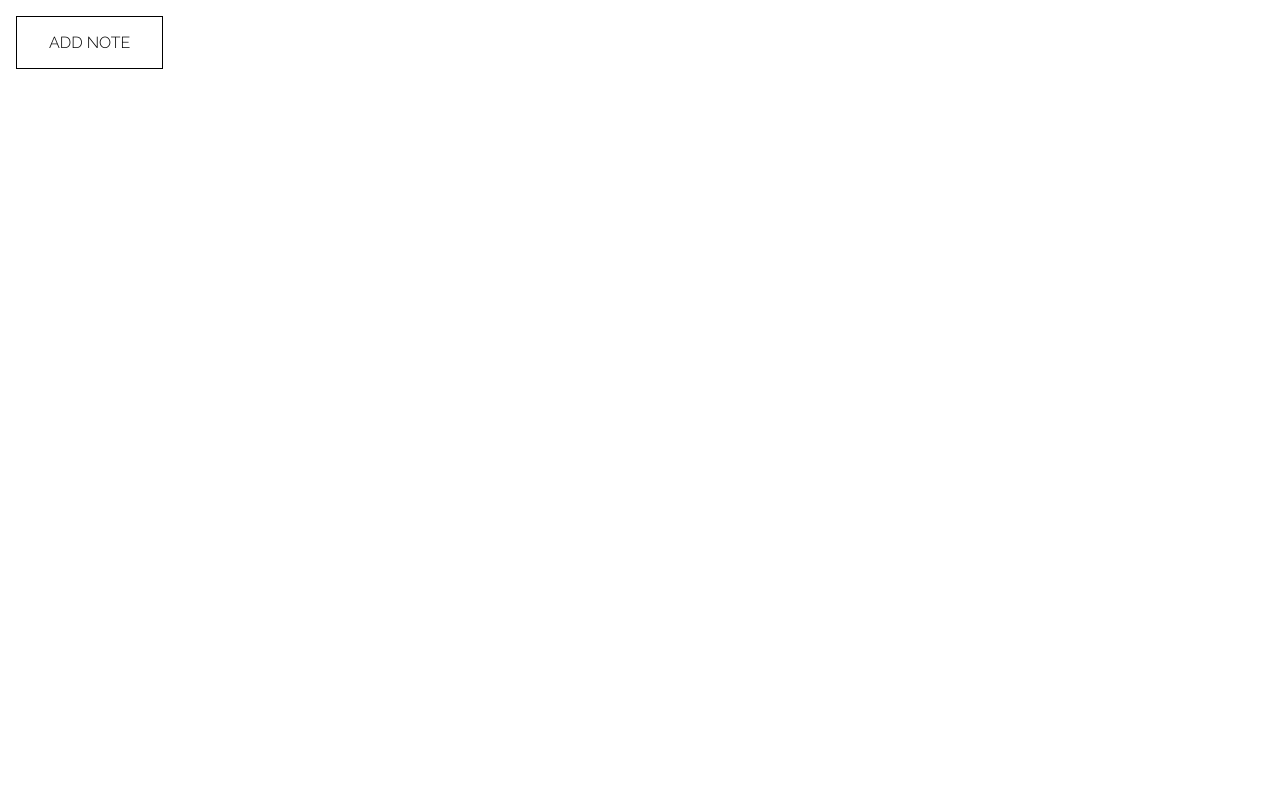
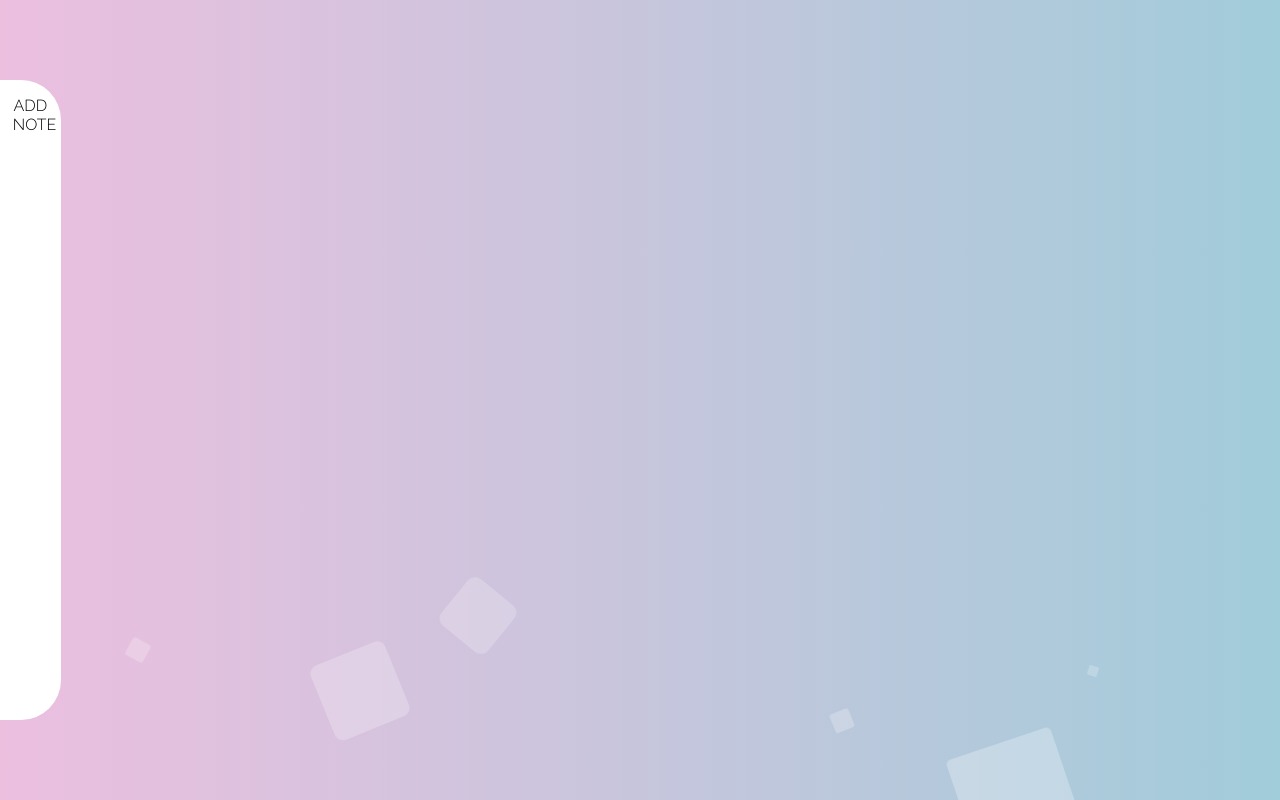
Before and after one commit to ka1x/sticky-notes-v2, a React (Vite) app: page / in a window 1280 px wide. Built offline with nearby package versions, Linux system fonts and the light colour scheme.

Commit message:
animated background

```diff
--- a/src/App.jsx
+++ b/src/App.jsx
@@ -1,5 +1,5 @@
 import {useEffect, useState} from 'react';
-import {AddForm, NoteGallery} from './components';
+import {AddForm, NoteGallery, Background, Sidebar} from './components';
 
 function App() {
    const [notes, setNotes] = useState(localStorage.notes ? JSON.parse(localStorage.notes) : []);
@@ -22,7 +22,6 @@ function App() {
             content: item.content,
             date: editedNote.date,
             id: item.id,
-
          };
          return newNote;
       } else {
@@ -35,7 +34,6 @@ function App() {
          };
          return newNote;
       }
-
    };
 
    // adds new note to notes
@@ -60,7 +58,10 @@ function App() {
 
    return (
       <>
-         <button onClick={() => setOpenForm(true)}>add note</button>
+         <Background />
+
+<Sidebar setOpenForm={setOpenForm}/>
+
 
          <AddForm
             addNote={addNote}
--- a/src/components/AddForm.jsx
+++ b/src/components/AddForm.jsx
@@ -3,7 +3,7 @@ import uuid from 'react-uuid';
 
 import '../styles/add-form.css';
 
-const AddForm = ({addNote, isOpened, setIsOpened, setEditedNote, editedNote, isEdited, setIsEdited,onEdit}) => {
+const AddForm = ({addNote, isOpened, setIsOpened, setEditedNote, editedNote, isEdited, setIsEdited, onEdit}) => {
    const [title, setTitle] = useState('');
    const [content, setContent] = useState('');
 
@@ -18,36 +18,51 @@ const AddForm = ({addNote, isOpened, setIsOpened, setEditedNote, editedNote, isE
       passEditData();
    }, [isEdited, editedNote]);
 
+   // const handleSubmit = (e) => {
+   //    e.preventDefault();
+
+   //    if (isEdited) {
+   //       const id = editedNote.id;
+   //       onEdit({id, content, title});
+   //    } else {
+   //       //if adding new
+   //       const id = uuid();
+   //       addNote({id, content, title});
+   //    }
+
+   //    handleClose();
+   // };
    const handleSubmit = (e) => {
       e.preventDefault();
 
+      const note = {
+         id: isEdited ? editedNote.id : uuid(),
+         title,
+         content,
+      };
+
       if (isEdited) {
-         const id = editedNote.id;
-         onEdit({id, content, title});
+         onEdit(note);
       } else {
-         //if adding new
-         const id = uuid();
-         addNote({id, content, title});
+         addNote(note);
       }
 
       handleClose();
    };
 
    const handleClose = () => {
-
       if (isEdited) {
-         setIsEdited(false)
-         setEditedNote('')
+         setIsEdited(false);
+         setEditedNote('');
       }
-
-      setContent('')
-      setTitle('')
+      setContent('');
+      setTitle('');
       setIsOpened(false);
-   }
+   };
 
    return (
       <div className={isOpened ? 'window visible' : 'window hidden'}>
-         <p onClick={()=>handleClose()}>X</p>
+         <p onClick={() => handleClose()}>X</p>
          <form onSubmit={handleSubmit}>
             <label htmlFor='title'>Title:</label>
             <input
--- /dev/null
+++ b/src/components/Background.jsx
@@ -0,0 +1,23 @@
+import React from 'react';
+import '../styles/background.css';
+
+const Background = () => {
+   return (
+      <div className='background'>
+         <div className='deco'>
+            <div></div>
+            <div></div>
+            <div></div>
+            <div></div>
+            <div></div>
+            <div></div>
+            <div></div>
+            <div></div>
+            <div></div>
+            <div></div>
+         </div>
+      </div>
+   );
+};
+
+export default Background;
--- /dev/null
+++ b/src/components/Sidebar.jsx
@@ -0,0 +1,16 @@
+import React from 'react'
+import '../styles/sidebar.css'
+
+const Sidebar = ({setOpenForm}) => {
+  return (
+
+	 <>
+	 <div className='nav'>
+
+	  <button onClick={() => setOpenForm(true)}>add note</button>
+	 </div>
+	 </>
+  )
+}
+
+export default Sidebar
--- a/src/components/index.js
+++ b/src/components/index.js
@@ -1,7 +1,11 @@
 import AddForm from './AddForm';
+import Background from './Background';
 import Note from './Note';
 import NoteFull from './NoteFull';
 import NoteGallery from './NoteGallery';
+import Sidebar from './Sidebar';
 
-export {AddForm, NoteGallery, Note,NoteFull
+
+export {AddForm, NoteGallery, Note,NoteFull, Background, Sidebar
+
 };
--- /dev/null
+++ b/src/styles/background.css
@@ -0,0 +1,120 @@
+.background {
+   background: linear-gradient(to right, rgb(236, 191, 223), rgb(161, 204, 218));
+	/* background: url(../assets/background-gradient.svg) no-repeat; */
+	/* background-size:cover; */
+   width: 100%;
+   height: 100vh;
+   z-index: -100;
+   position: fixed;
+   top: 0;
+   left: 0;
+}
+
+.deco {
+   position: absolute;
+   top: 0;
+   left: 0;
+   width: 100%;
+   height: 100%;
+   overflow: hidden;
+}
+
+@keyframes deco-animate {
+   0% {
+      opacity: 1;
+      border-radius: 0;
+      transform: translateY(0) rotate(0deg);
+   }
+
+   100% {
+      opacity: 0;
+      border-radius: 50%;
+      transform: translateY(-1000px) rotate(720deg);
+   }
+}
+
+.deco div {
+   position: absolute;
+   display: block;
+   width: 20px;
+   height: 20px;
+   background: rgba(255, 255, 255, 0.3);
+   bottom: -150px;
+   animation: deco-animate 25s linear infinite;
+}
+
+
+.deco div:nth-child(1) {
+   left: 10%;
+   width: 20px;
+   height: 20px;
+   animation-delay: 2s;
+   animation-duration: 12s;
+}
+
+.deco div:nth-child(2) {
+   left: 20%;
+   width: 15px;
+   height: 15px;
+   animation-delay: 2s;
+   animation-duration: 35s;
+}
+
+.deco div:nth-child(3) {
+   left: 25%;
+   width: 80px;
+   height: 80px;
+   animation-delay: 0s;
+}
+
+.deco div:nth-child(4) {
+   left: 35%;
+   width: 60px;
+   height: 60px;
+   animation-delay: 0s;
+   animation-duration: 18s;
+}
+
+.deco div:nth-child(5) {
+   left: 40%;
+   width: 25px;
+   height: 25px;
+   animation-delay: 15s;
+   animation-duration: 45s;
+}
+
+.deco div:nth-child(6) {
+   left: 50%;
+   width: 10px;
+   height: 10px;
+   animation-delay: 7s;
+}
+
+.deco div:nth-child(7) {
+   left: 65%;
+   width: 20px;
+   height: 20px;
+   animation-delay: 0s;
+}
+
+.deco div:nth-child(8) {
+   left: 70%;
+   width: 20px;
+   height: 20px;
+   animation-delay: 4s;
+}
+
+.deco div:nth-child(9) {
+   left: 75%;
+   width: 110px;
+   height: 110px;
+   animation-delay: 3s;
+}
+
+.deco div:nth-child(10) {
+   left: 85%;
+   width: 10px;
+   height: 10px;
+   animation-delay: 0s;
+   animation-duration: 20s;
+}
--- a/src/styles/index.css
+++ b/src/styles/index.css
@@ -136,4 +136,5 @@ select {
 .window{
    border: 1px solid black;
 	padding: 1rem;
+   z-index: 99;
 }
--- a/src/styles/note.css
+++ b/src/styles/note.css
@@ -1,8 +1,45 @@
 
-.note{
+/* .note{
 	border: 2px solid black;
 	width: 400px;
 	display: flex;gap: 20px;flex-direction: column;
 	margin: 2rem;
 	padding: 2rem;
+} */
+
+.note-gallery{
+	width: 80%;
+	height: 80%;
+	position: absolute;
+	left: 52%;
+	top: 50%;
+	transform: translate(-50%, -50%);
+
+	display: flex;
+	flex-wrap: wrap;
+	align-content: flex-start;
+	justify-content: flex-start;
+	gap: 2rem;
+
 }
+
+.note{
+	min-width: 200px;
+	width: 25%;
+	height: 200px;
+	padding: 1rem 2rem;
+
+	display: flex;
+	align-items: center;
+	flex-direction: column;
+	justify-content: center;
+	gap: 10px;
+
+	background: rgba(255, 255, 255, 0.375);
+	box-shadow: 0 0.75rem 2rem 0 rgba(0, 0, 0, 0.1);
+	border-radius: 1.5rem;
+	border: 1px solid rgba(255, 255, 255, 0.125);
+
+	flex: 1;
+
+}
--- /dev/null
+++ b/src/styles/sidebar.css
@@ -0,0 +1,22 @@
+
+
+.nav{
+	height: 80%;
+	position: fixed;
+	top: 50%;
+	left: 0;
+	transform: translateY(-50%);
+	background: white;
+	border-radius: 0 40px 40px 0;
+}
+
+.nav button{
+	border-radius: 50%;
+	width: 35px;
+	height: 45px;
+	outline: none;
+	border: none;
+	padding: 0;
+	margin: .8rem;
+	background-color: white;
+}
```
Also changed, not shown: src/assets/background-gradient.svg (added).
